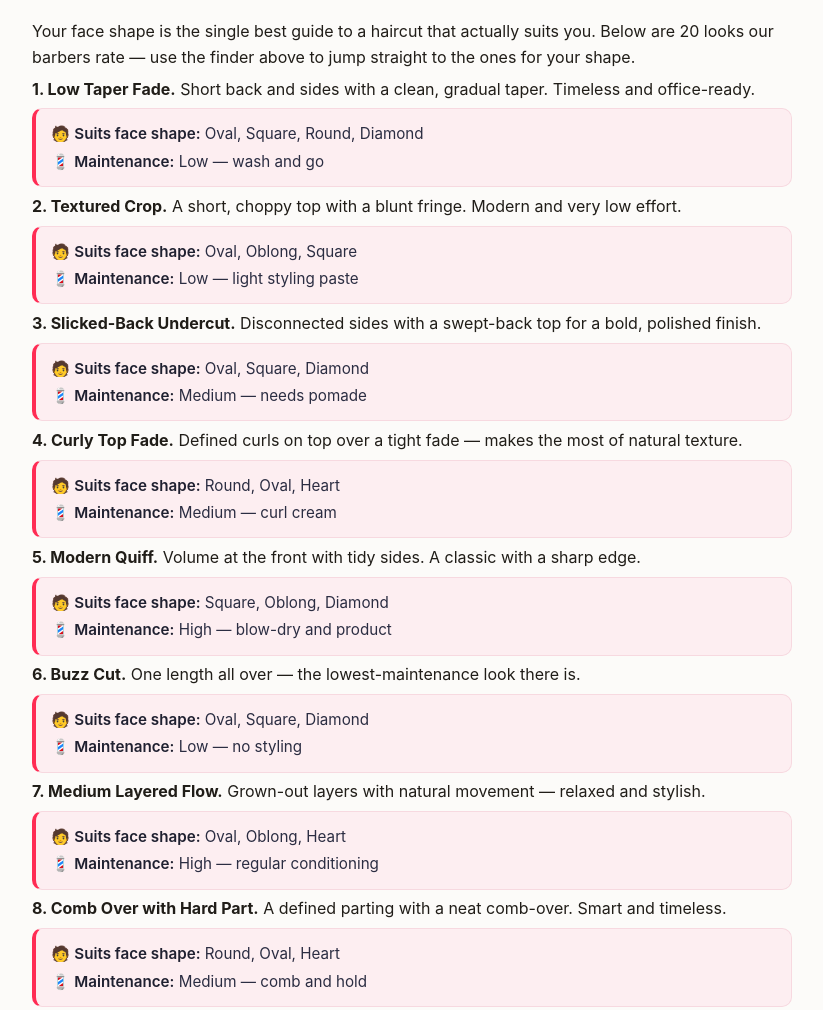
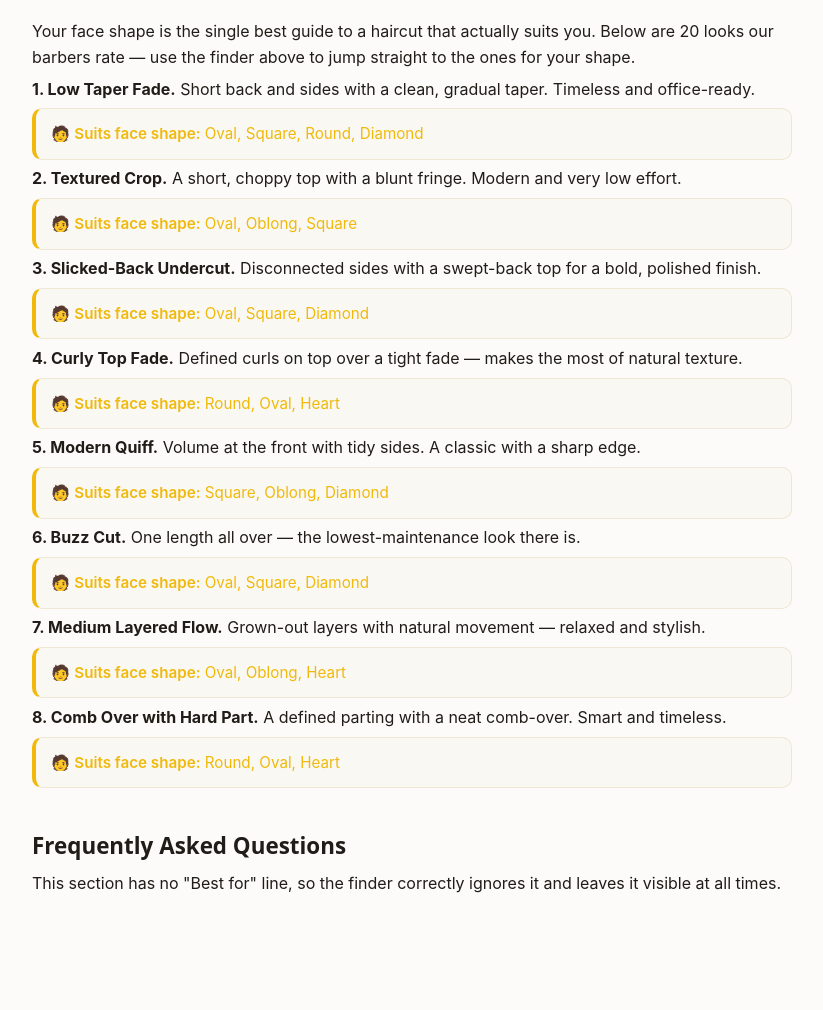
Before and after one commit to lintazubair71-cloud/pdrproject, a plain HTML site: page stylex-finder-demo.html in a window 1280 px wide. Shown: the part 428-1438 px from the top of the page, without its empty margins (228-1051 px from the left). After the commit the page ends 1399 px from the top, so only its background shows below. Drawn offline with Linux system fonts and the light colour scheme.

Commit message:
Box: face shape only, gold text on cream
Drop the Maintenance line; set the info box to the requested colours
(text #F0B90B on #FAF8F3 with a gold left border).

Co-Authored-By: Claude Opus 4.8 <noreply@anthropic.com>
Claude-Session: https://claude.ai/code/session_01XsfPuzAgc7wvULUrP7NDMB

```diff
--- a/stylex-finder-demo.html
+++ b/stylex-finder-demo.html
@@ -53,9 +53,8 @@ body{background:var(--d-bg);color:var(--d-ink);font-family:Inter,system-ui,Segoe
   .sxmf-hiddenstyle{display:none!important}
   @media (max-width:520px){.sxmf .sxmf-lab{min-width:100%}}
   @media (prefers-reduced-motion:reduce){.sxmf *{transition:none!important}}
-  .sxm-meta{background:#fdeef1;border:1px solid #f7d9e0;border-left:4px solid #ff2c54;border-radius:10px;padding:11px 15px;margin:12px 0 22px;font-size:.95rem;line-height:1.8;color:#2b2d42;font-family:"Poppins","Inter",system-ui,sans-serif}
-  .sxm-meta strong{color:#1f2030;font-weight:600}
-  @media (prefers-color-scheme:dark){.sxm-meta{background:#2a1a1f;border-color:#4a2a33;color:#ead9de}.sxm-meta strong{color:#fff}}
+  .sxm-meta{background:#FAF8F3;border:1px solid #efe6d4;border-left:4px solid #F0B90B;border-radius:10px;padding:11px 15px;margin:12px 0 22px;font-size:.95rem;line-height:1.8;color:#F0B90B;font-family:"Poppins","Inter",system-ui,sans-serif}
+  .sxm-meta strong{color:#F0B90B;font-weight:600}
   </style>
 
   <section class="sxmf" id="sxmf" aria-label="Find your style by face shape" hidden>
@@ -159,28 +158,28 @@ body{background:var(--d-bg);color:var(--d-ink);font-family:Inter,system-ui,Segoe
     <p>Your face shape is the single best guide to a haircut that actually suits you. Below are 20 looks our barbers rate — use the finder above to jump straight to the ones for your shape.</p>
 
     <p><strong>1. Low Taper Fade.</strong> Short back and sides with a clean, gradual taper. Timeless and office-ready.</p>
-    <p class="sxm-meta">🧑 <strong>Suits face shape:</strong> Oval, Square, Round, Diamond<br>💈 <strong>Maintenance:</strong> Low — wash and go</p>
+    <p class="sxm-meta">🧑 <strong>Suits face shape:</strong> Oval, Square, Round, Diamond</p>
 
     <p><strong>2. Textured Crop.</strong> A short, choppy top with a blunt fringe. Modern and very low effort.</p>
-    <p class="sxm-meta">🧑 <strong>Suits face shape:</strong> Oval, Oblong, Square<br>💈 <strong>Maintenance:</strong> Low — light styling paste</p>
+    <p class="sxm-meta">🧑 <strong>Suits face shape:</strong> Oval, Oblong, Square</p>
 
     <p><strong>3. Slicked-Back Undercut.</strong> Disconnected sides with a swept-back top for a bold, polished finish.</p>
-    <p class="sxm-meta">🧑 <strong>Suits face shape:</strong> Oval, Square, Diamond<br>💈 <strong>Maintenance:</strong> Medium — needs pomade</p>
+    <p class="sxm-meta">🧑 <strong>Suits face shape:</strong> Oval, Square, Diamond</p>
 
     <p><strong>4. Curly Top Fade.</strong> Defined curls on top over a tight fade — makes the most of natural texture.</p>
-    <p class="sxm-meta">🧑 <strong>Suits face shape:</strong> Round, Oval, Heart<br>💈 <strong>Maintenance:</strong> Medium — curl cream</p>
+    <p class="sxm-meta">🧑 <strong>Suits face shape:</strong> Round, Oval, Heart</p>
 
     <p><strong>5. Modern Quiff.</strong> Volume at the front with tidy sides. A classic with a sharp edge.</p>
-    <p class="sxm-meta">🧑 <strong>Suits face shape:</strong> Square, Oblong, Diamond<br>💈 <strong>Maintenance:</strong> High — blow-dry and product</p>
+    <p class="sxm-meta">🧑 <strong>Suits face shape:</strong> Square, Oblong, Diamond</p>
 
     <p><strong>6. Buzz Cut.</strong> One length all over — the lowest-maintenance look there is.</p>
-    <p class="sxm-meta">🧑 <strong>Suits face shape:</strong> Oval, Square, Diamond<br>💈 <strong>Maintenance:</strong> Low — no styling</p>
+    <p class="sxm-meta">🧑 <strong>Suits face shape:</strong> Oval, Square, Diamond</p>
 
     <p><strong>7. Medium Layered Flow.</strong> Grown-out layers with natural movement — relaxed and stylish.</p>
-    <p class="sxm-meta">🧑 <strong>Suits face shape:</strong> Oval, Oblong, Heart<br>💈 <strong>Maintenance:</strong> High — regular conditioning</p>
+    <p class="sxm-meta">🧑 <strong>Suits face shape:</strong> Oval, Oblong, Heart</p>
 
     <p><strong>8. Comb Over with Hard Part.</strong> A defined parting with a neat comb-over. Smart and timeless.</p>
-    <p class="sxm-meta">🧑 <strong>Suits face shape:</strong> Round, Oval, Heart<br>💈 <strong>Maintenance:</strong> Medium — comb and hold</p>
+    <p class="sxm-meta">🧑 <strong>Suits face shape:</strong> Round, Oval, Heart</p>
 
     <h2>Frequently Asked Questions</h2>
     <p>This section has no "Best for" line, so the finder correctly ignores it and leaves it visible at all times.</p>
```
Also changed, not shown: stylex-style-finder.html (+5 -9 lines).
